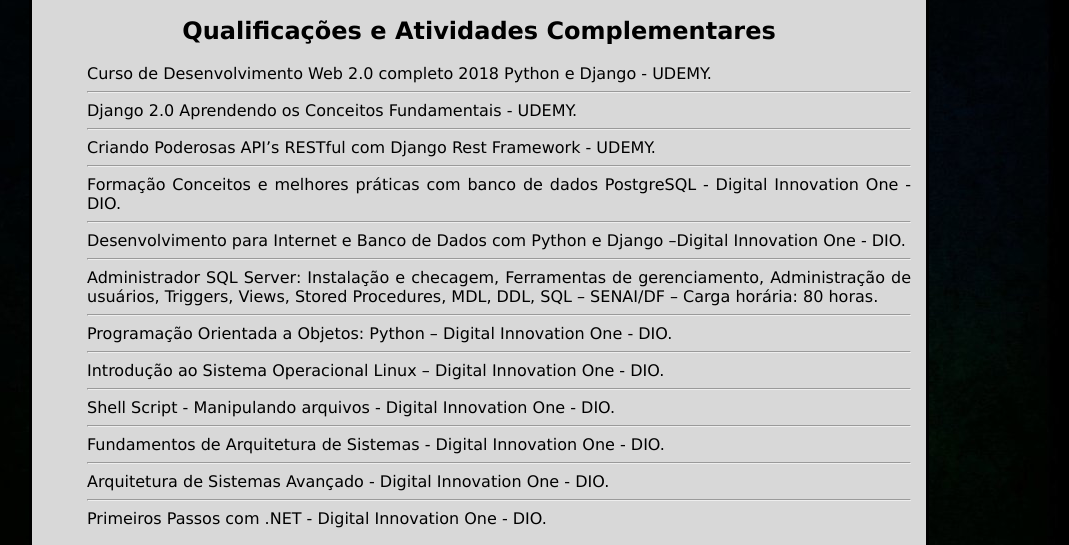
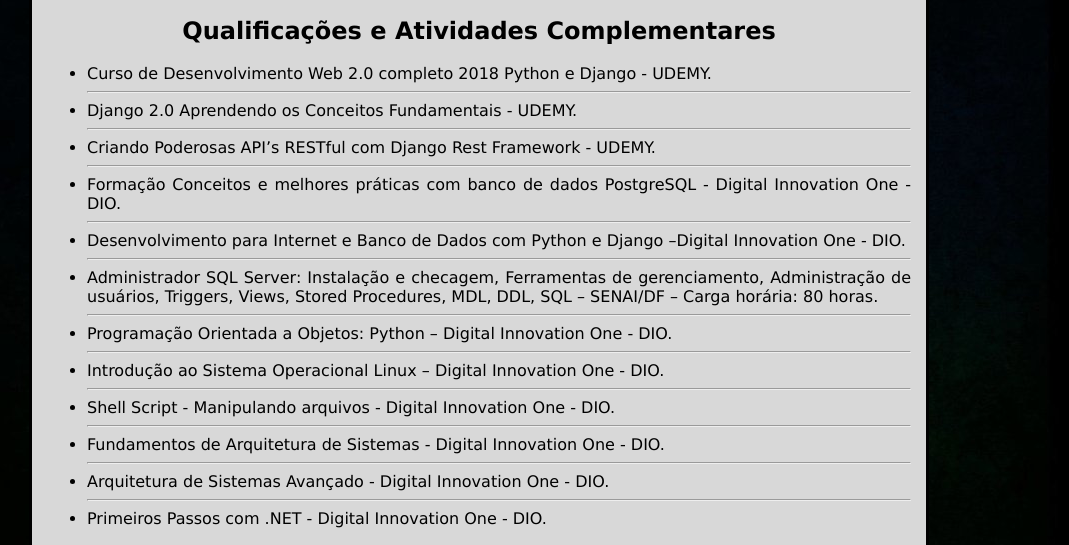
Before and after one commit to FranciscoStanley/DevPortfolio, a plain HTML site: page public/index.html in a window 1280 px wide. Shown: the part 808-1353 px from the top of the page, without its empty margins (161-1230 px from the left). Drawn offline with Linux system fonts and the light colour scheme.

Commit message:
refatorando

```diff
--- a/css/style.css
+++ b/css/style.css
@@ -39,8 +39,6 @@ a{
 
 .lu-certificacoes{
     text-align: justify;
-    list-style:none;
-    list-style-type:none;
 }
 
 .pos_title{
```
